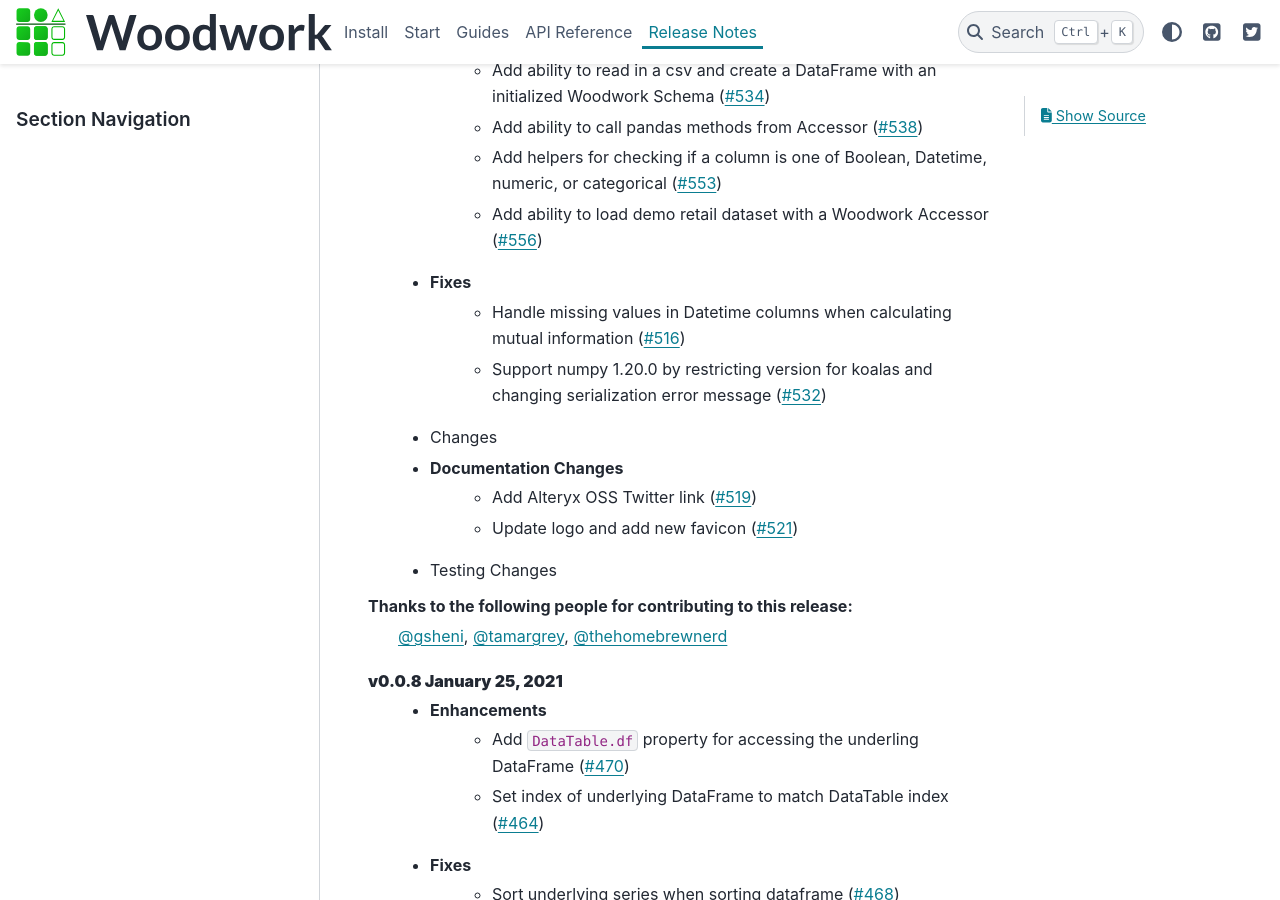
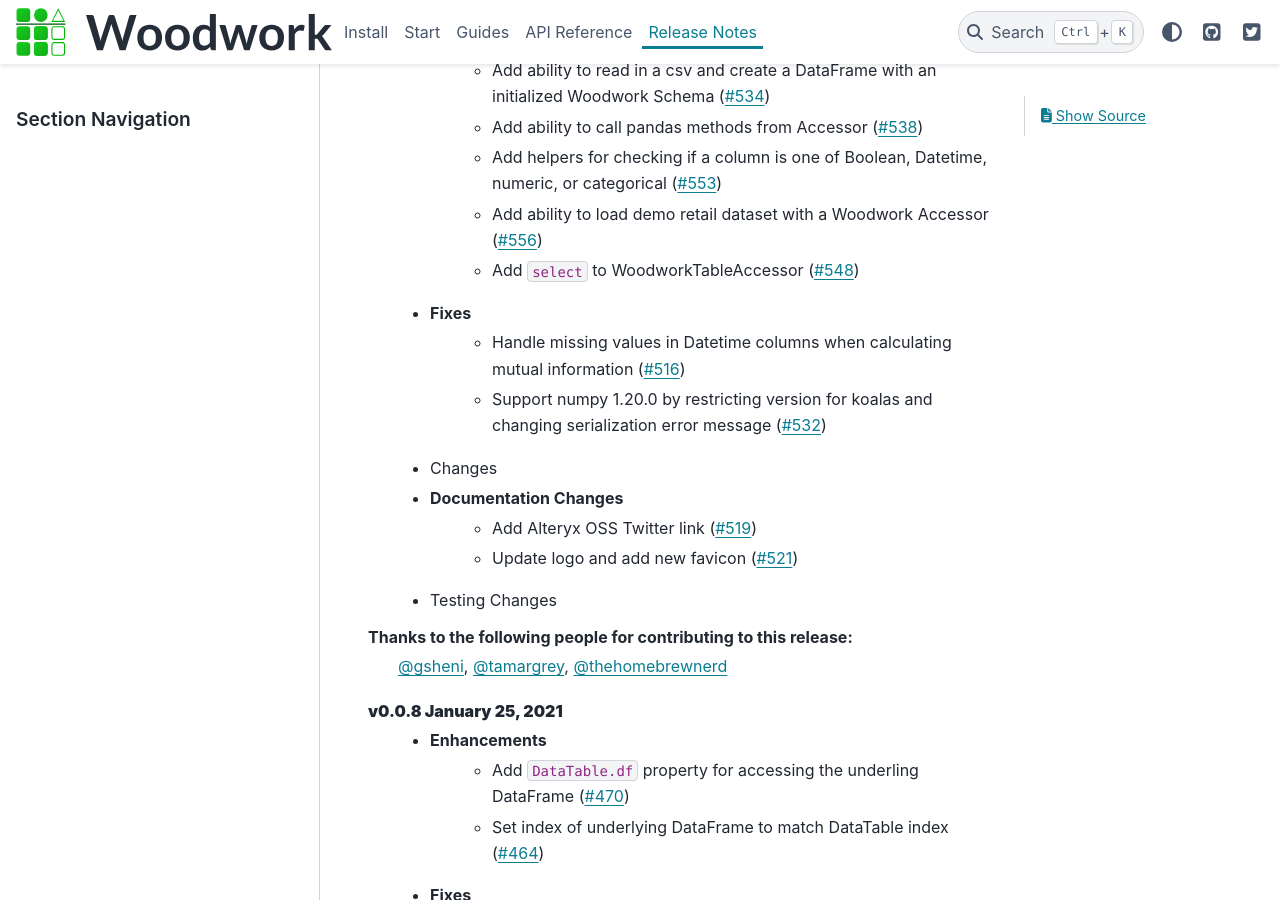
Before and after one commit to alteryx/woodwork, a Sphinx documentation site: the page built from docs/source/release_notes.rst, in a window 1280 px wide and 900 px high, scrolled down 473 px. Built offline with Sphinx 7.4.7 and the PyData theme 0.15.4, drawn with Linux system fonts in a browser that asks for light colours; comment, search, counter and statistics services are not loaded.

Commit message:
Add release note and fix tests

```diff
--- a/docs/source/release_notes.rst
+++ b/docs/source/release_notes.rst
@@ -14,6 +14,7 @@ Release Notes
         * Add ability to call pandas methods from Accessor (:pr:`538`)
         * Add helpers for checking if a column is one of Boolean, Datetime, numeric, or categorical (:pr:`553`)
         * Add ability to load demo retail dataset with a Woodwork Accessor (:pr:`556`)
+        * Add ``select`` to WoodworkTableAccessor (:pr:`548`)
     * Fixes
         * Handle missing values in Datetime columns when calculating mutual information (:pr:`516`)
         * Support numpy 1.20.0 by restricting version for koalas and changing serialization error message (:pr:`532`)
```
Also changed, not shown: 1 other file.
